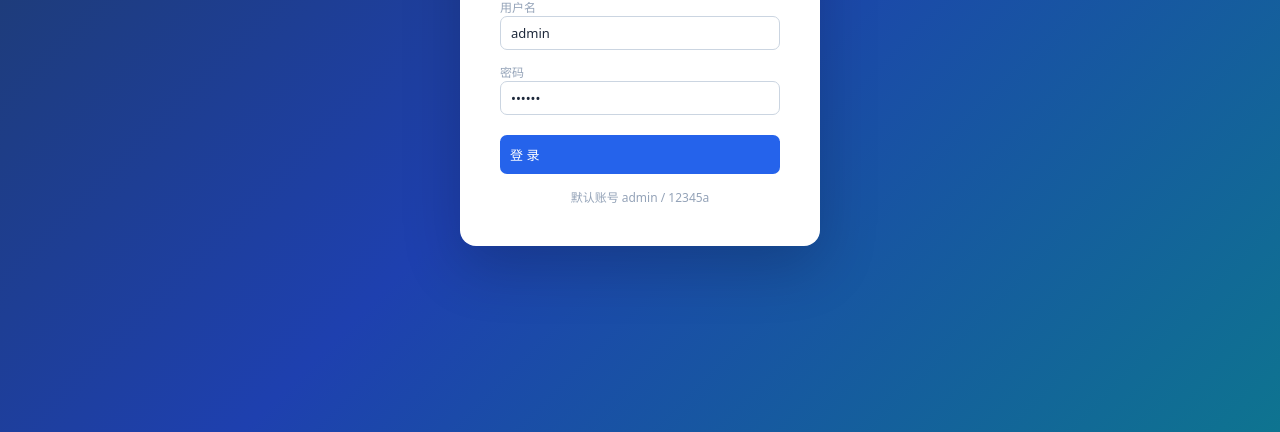
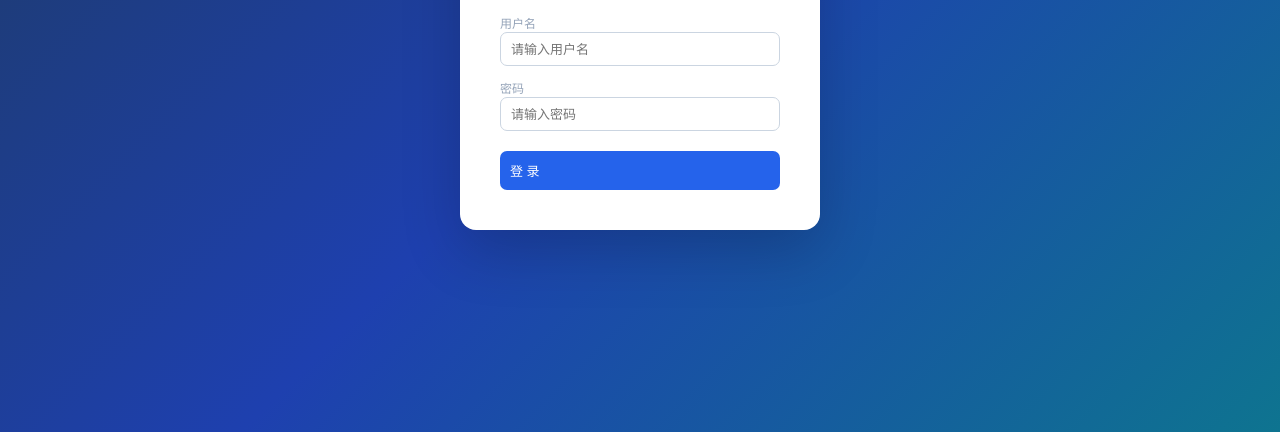
Before and after one commit to fgao6808-oss/govapp, a website: page public/index.html in a window 1280 px wide. Shown: the part 368-800 px from the top of the page. Drawn offline with Linux system fonts and the light colour scheme.

Commit message:
fix: 移除登录页预填充的用户名密码及默认账号提示，防止凭据泄露

```diff
--- a/public/index.html
+++ b/public/index.html
@@ -129,10 +129,10 @@ input[type=checkbox]{width:15px;height:15px;accent-color:var(--blue);cursor:poin
       <span>Data Governance Platform</span>
     </div>
     <div class="login-err" id="login-err"></div>
-    <div class="form-group"><label>用户名</label><input type="text" id="inp-user" value="admin"></div>
-    <div class="form-group"><label>密码</label><input type="password" id="inp-pwd" value="12345a" onkeydown="if(event.key==='Enter')doLogin()"></div>
+    <div class="form-group"><label>用户名</label><input type="text" id="inp-user" placeholder="请输入用户名"></div>
+    <div class="form-group"><label>密码</label><input type="password" id="inp-pwd" placeholder="请输入密码" onkeydown="if(event.key==='Enter')doLogin()"></div>
     <button class="btn btn-primary" id="login-btn" style="width:100%;margin-top:8px;padding:10px" onclick="doLogin()">登 录</button>
-    <div style="text-align:center;margin-top:14px;font-size:12px;color:var(--text3)">默认账号 admin / 12345a</div>
+
   </div>
 </div>
 
```
